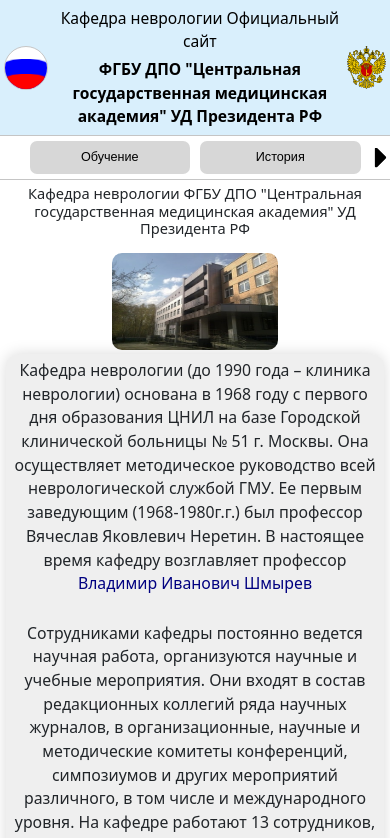
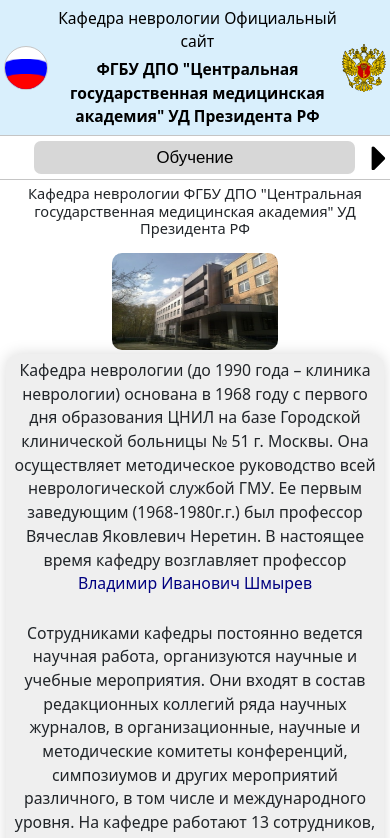
Before and after one commit to Renzo-Dev/kremlin-neurology, a Vue app: page / in a window 390 px wide. Shown: the top 838 px of the page. Built offline with nearby package versions, Linux system fonts and the light colour scheme.

Commit message:
Update flag component and navPanel styles for improved layout and responsiveness; add educational routes

```diff
--- a/src/assets/styles/components/navPanel.scss
+++ b/src/assets/styles/components/navPanel.scss
@@ -3,8 +3,8 @@
 
 $sizes: (
   small: (
-    font-size: calc(12 * 0.27vw),
-    sw-button: calc(20 * 0.25vw),
+    font-size: calc(16 * 0.27vw),
+    sw-button: calc(25 * 0.25vw),
     b-bottom: 1px,
     b-top: 1px,
     b-m-left: 5px,
--- a/src/assets/styles/components/topHeader/topHeader_images.scss
+++ b/src/assets/styles/components/topHeader/topHeader_images.scss
@@ -2,7 +2,7 @@
 @use 'sass:map';
 
 $dimensions: (
-  small: 40,
+  small: 45,
   xsmall: 40,
   medium: 30,
   large: 25,
--- a/src/components/topHeader/flag.vue
+++ b/src/components/topHeader/flag.vue
@@ -6,9 +6,12 @@
 </template>
 
 <script lang="js">
+import { onMounted } from 'vue'
+
 export default {
   name: 'Flag',
 }
+onMounted(() => {})
 </script>
 
 <style scoped lang="scss">
--- a/src/components/topHeader/navPanel/navPanel.vue
+++ b/src/components/topHeader/navPanel/navPanel.vue
@@ -95,7 +95,7 @@
     ]
     const breakpoints = {
       300: {
-        slidesPerView: 2,
+        slidesPerView: 1,
         spaceBetween: 10,
       },
       640: {
--- a/src/pages/Educational.vue
+++ /dev/null
@@ -1,5 +0,0 @@
-<template></template>
-
-<script setup></script>
-
-<style scoped lang="scss"></style>
--- a/src/routes/routes.js
+++ b/src/routes/routes.js
@@ -120,7 +120,17 @@
   {
     path: '/educational',
     name: 'Educational',
-    component: () => import('@/pages/Educational.vue'),
+    component: () => import('@/pages/Educational/Educational.vue'),
+  },
+  {
+    path: '/educational/2017',
+    name: 'Educational2017',
+    component: () => import('@/pages/Educational/2017.vue'),
+  },
+  {
+    path: '/educational/2018',
+    name: 'Educational2018',
+    component: () => import('@/pages/Educational/2018.vue'),
   },
   {
     path: '/gkb51dzm',
```
